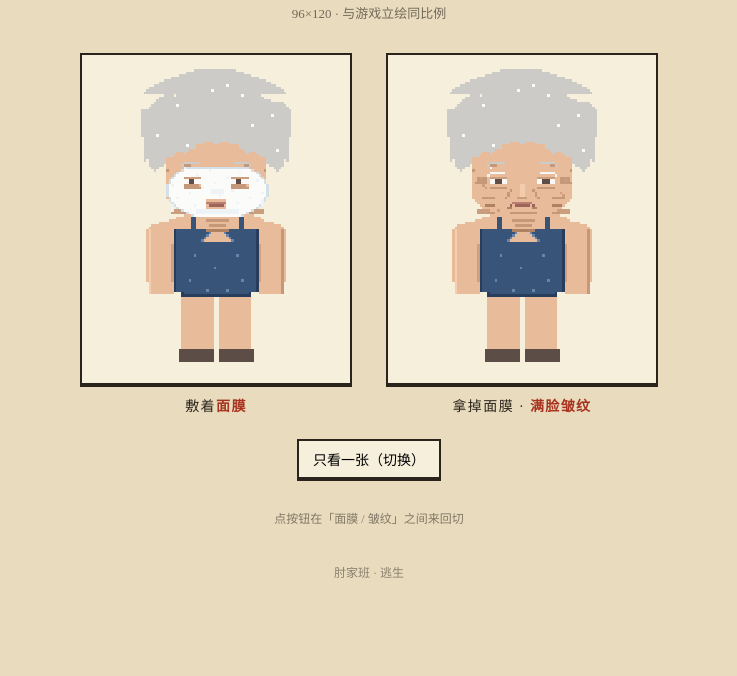
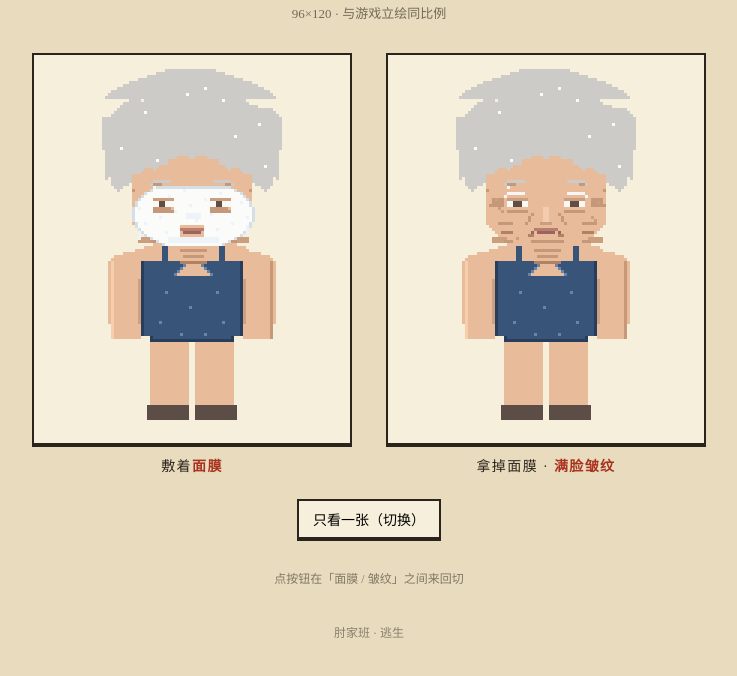
Before and after one commit to 15904501104/zhoujiaban, a plain HTML site: page escape/granny.html in a window 1280 px wide. Shown: the part 68-744 px from the top of the page, without its empty margins (271-1008 px from the left). Drawn offline with Linux system fonts and the light colour scheme.

Commit message:
update escape/granny.html

```diff
--- a/escape/granny.html
+++ b/escape/granny.html
@@ -23,7 +23,7 @@
     background:#f6efdc; box-shadow:0 2px 0 #2b241d;
   }
   img{
-    display:block; width:240px; height:300px;
+    display:block; width:288px; height:360px;
     image-rendering:pixelated; image-rendering:crisp-edges;
   }
   figcaption{ font-size:14px; letter-spacing:.1em; }
```
